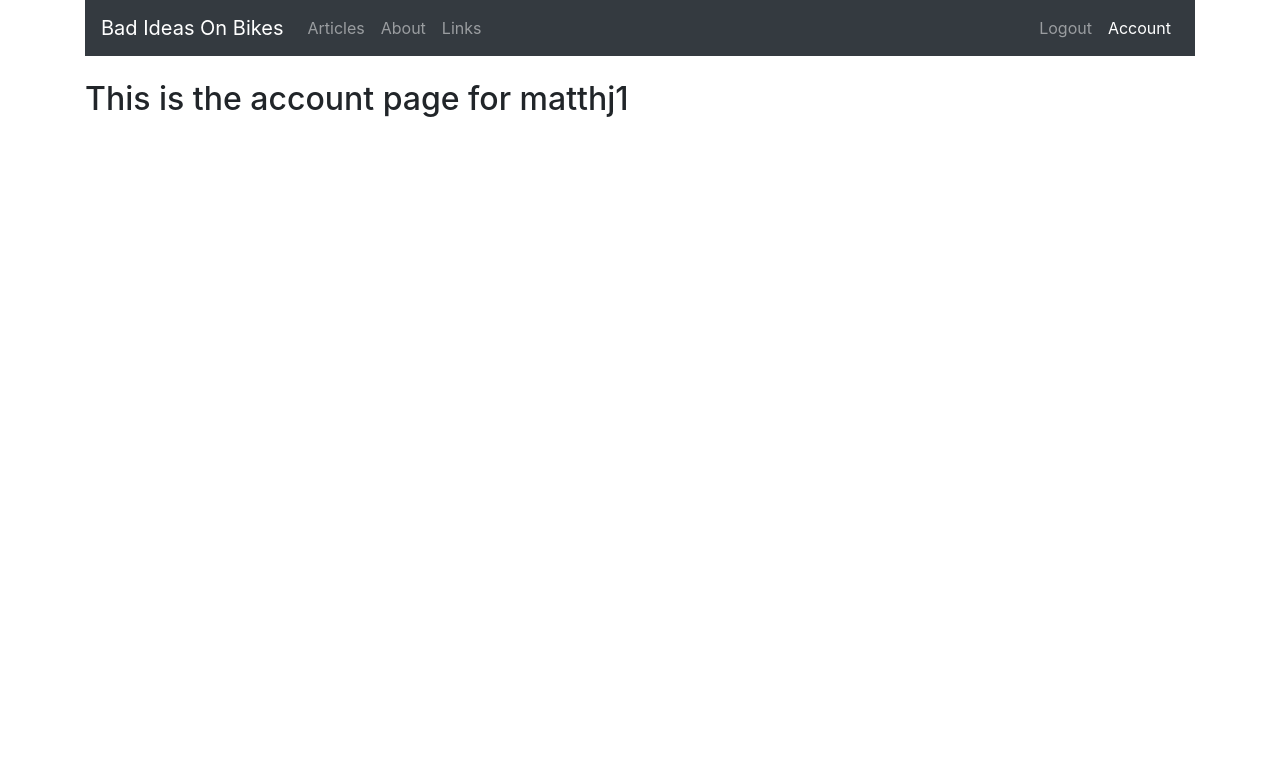
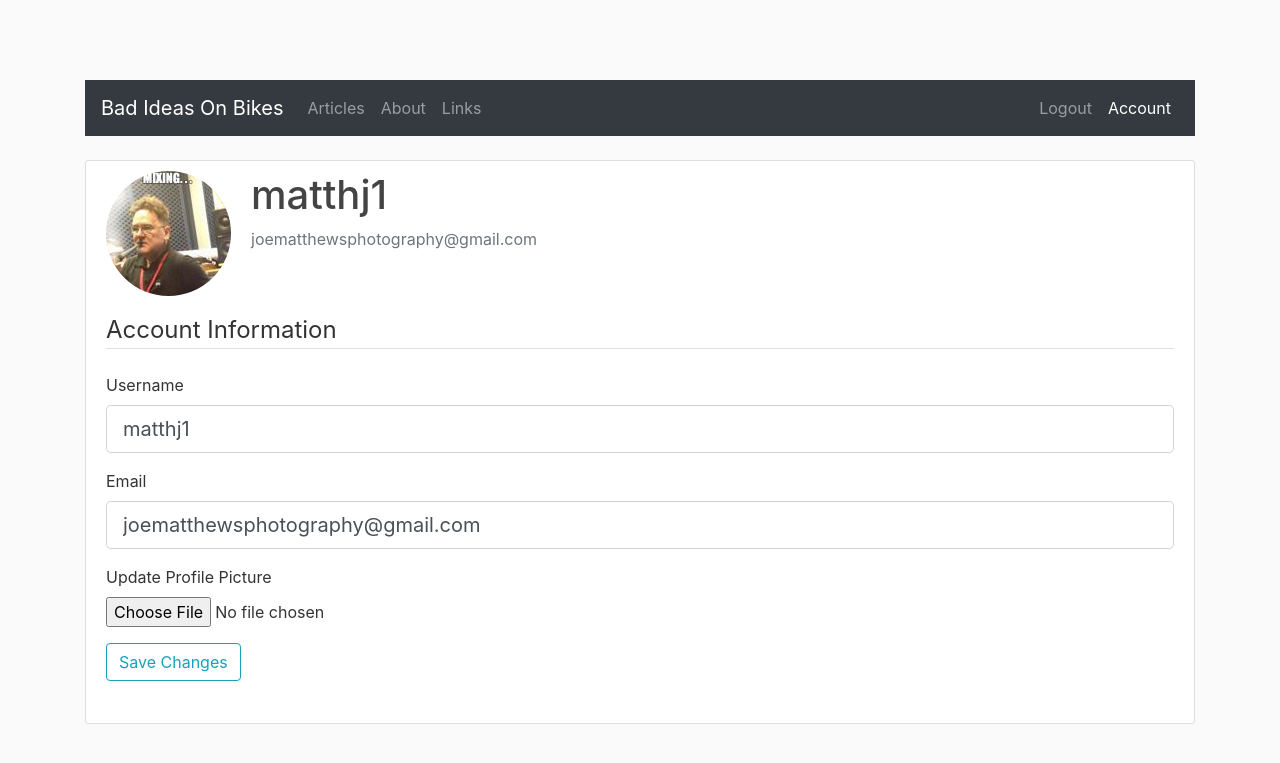
Before and after one commit to matthj1/BadIdeasOnBikesWebsite, a Flask app: page /account in a window 1280 px wide. Shown: the top 763 px of the page. Run offline with Flask 2, Linux system fonts and the light colour scheme; a user stored in the database is signed in; some libraries are stand-ins or nearby versions.

Commit message:
added some image manipulation to resize and square images

```diff
--- a/flaskbiob/forms.py
+++ b/flaskbiob/forms.py
@@ -1,4 +1,6 @@
 from flask_wtf import FlaskForm
+from flask_wtf.file import FileField, FileAllowed
+from flask_login import current_user
 from wtforms import StringField, PasswordField, SubmitField, BooleanField
 from wtforms.validators import DataRequired, Length, Email, EqualTo, ValidationError
 from flaskbiob.models import Users
@@ -27,3 +29,22 @@ class LoginForm(FlaskForm):
     password = PasswordField("Password", validators=[DataRequired()])
     remember = BooleanField("Remember Me")
     submit = SubmitField("Log in")
+
+
+class UpdateAccountForm(FlaskForm):
+    username = StringField("Username", validators=[DataRequired(), Length(min=2, max=20)])
+    email = StringField("Email", validators=[DataRequired(), Email()])
+    picture = FileField("Update Profile Picture", validators=[FileAllowed(["jpg", "jpeg", "png"])])
+    submit = SubmitField("Save Changes")
+
+    def validate_username(self, username):
+        if username.data != current_user.username:
+            user = Users.query.filter_by(username=username.data).first()
+            if user:
+                raise ValidationError("User already exists")
+
+    def validate_email(self, email):
+        if email.data != current_user.email:
+            email = Users.query.filter_by(email=email.data).first()
+            if email:
+                raise ValidationError("User account with this email already exists")
--- a/flaskbiob/models.py
+++ b/flaskbiob/models.py
@@ -11,7 +11,7 @@ class Users(db.Model, UserMixin):
     id = db.Column(db.Integer, primary_key=True)
     username = db.Column(db.String(20), unique=True, nullable=False)
     email = db.Column(db.String(100), unique=True, nullable=False)
-    image_file = db.Column(db.String(20), nullable=False, default="default.jpg")
+    image_file = db.Column(db.String(20), nullable=False, default="default.png")
     password = db.Column(db.String(60), nullable=False)
     posts = db.relationship("Posts", backref="Author", lazy=True)
 
--- a/flaskbiob/routes.py
+++ b/flaskbiob/routes.py
@@ -1,8 +1,12 @@
+import secrets
+import os
+from PIL import Image
 from flask import render_template, flash, redirect, url_for, request
-from flaskbiob.forms import RegistrationForm, LoginForm
+from flaskbiob.forms import RegistrationForm, LoginForm, UpdateAccountForm
 from flaskbiob import app, db, bcrypt
 from flaskbiob.models import Users, Posts
 from flask_login import login_user, logout_user, current_user, login_required
+from sqlalchemy import func
 
 posts = ({
     "author": "Joe Matthews",
@@ -71,7 +75,46 @@ def logoutPage():
     return redirect(url_for("homePage"))
 
 
-@app.route("/account")
+def save_picture(form_picture):
+    random_hex = secrets.token_hex(8)
+    _, f_ext = os.path.splitext(form_picture.filename)
+    picture_fn = random_hex + f_ext
+    picture_path = os.path.join(app.root_path, 'static/profile_pics', picture_fn)
+
+    image = Image.open(form_picture)
+
+    max_dimension = 125
+
+    size_x, size_y = image.size
+
+    if size_x > size_y:
+        scale = size_y / max_dimension
+    else:
+        scale = size_x / max_dimension
+
+    new_dimensions = (size_x // scale, size_y // scale)
+    image.thumbnail(new_dimensions)
+    new = image.crop(((new_dimensions[0] - max_dimension) // 2, 0,
+                      max_dimension + (new_dimensions[0] - max_dimension) // 2, max_dimension))
+    new.save(picture_path)
+    return picture_fn
+
+
+@app.route("/account", methods=["GET", "POST"])
 @login_required
 def accountPage():
-    return render_template("Account.html", title="Account")
+    form = UpdateAccountForm()
+    if form.validate_on_submit():
+        if form.picture.data:
+            picture_file = save_picture(form.picture.data)
+            current_user.image_file = picture_file
+        current_user.username = form.username.data
+        current_user.email = form.email.data.lower()
+        db.session.commit()
+        flash("Account Updated!", "success")
+        return redirect(url_for("accountPage"))
+    elif request.method == "GET":
+        form.username.data = current_user.username
+        form.email.data = current_user.email
+    image_file = url_for("static", filename="profile_pics/" + current_user.image_file)
+    return render_template("Account.html", title="Account", image_file=image_file, form=form)
--- /dev/null
+++ b/flaskbiob/static/main.css
@@ -0,0 +1,80 @@
+body {
+  background: #fafafa;
+  color: #333333;
+  margin-top: 5rem;
+}
+
+h1, h2, h3, h4, h5, h6 {
+  color: #444444;
+}
+
+.bg-steel {
+  background-color: #5f788a;
+}
+
+.site-header .navbar-nav .nav-link {
+  color: #cbd5db;
+}
+
+.site-header .navbar-nav .nav-link:hover {
+  color: #ffffff;
+}
+
+.site-header .navbar-nav .nav-link.active {
+  font-weight: 500;
+}
+
+.content-section {
+  background: #ffffff;
+  padding: 10px 20px;
+  border: 1px solid #dddddd;
+  border-radius: 3px;
+  margin-bottom: 20px;
+}
+
+.article-title {
+  color: #444444;
+}
+
+a.article-title:hover {
+  color: #428bca;
+  text-decoration: none;
+}
+
+.article-content {
+  white-space: pre-line;
+}
+
+.article-img {
+  height: 65px;
+  width: 65px;
+  margin-right: 16px;
+}
+
+.article-metadata {
+  padding-bottom: 1px;
+  margin-bottom: 4px;
+  border-bottom: 1px solid #e3e3e3
+}
+
+.article-metadata a:hover {
+  color: #333;
+  text-decoration: none;
+}
+
+.article-svg {
+  width: 25px;
+  height: 25px;
+  vertical-align: middle;
+}
+
+.account-img {
+  height: 125px;
+  width: 125px;
+  margin-right: 20px;
+  margin-bottom: 16px;
+}
+
+.account-heading {
+  font-size: 2.5rem;
+}
--- a/flaskbiob/templates/Account.html
+++ b/flaskbiob/templates/Account.html
@@ -1,4 +1,60 @@
 {% extends "BASE.html" %}
     {% block content %}
-        <h2>This is the account page for {{ current_user.username }}</h2>
+        <div class="content-section">
+          <div class="media">
+            <img class="rounded-circle account-img" src="{{ image_file }}">
+            <div class="media-body">
+              <h2 class="account-heading">{{ current_user.username }}</h2>
+              <p class="text-secondary">{{ current_user.email }}</p>
+            </div>
+          </div>
+            <form method="POST" action="" enctype="multipart/form-data">
+                {{form.hidden_tag() }}
+                <fieldset class="form-group">
+                    <legend class="border-bottom mb-4">
+                        Account Information
+                    </legend>
+                    <div class="form-group">
+                        {{ form.username.label(class="form-control-label") }}
+
+                        {% if form.username.errors %}
+                            {{ form.username(class="form-control form-control-lg is-invalid") }}
+                            <div class="invalid-feedback">
+                                {% for error in form.username.errors %}
+                                    <span>{{ error }}</span>
+                                {% endfor %}
+                            </div>
+                        {% else %}
+                            {{ form.username(class="form-control form-control-lg") }}
+                        {% endif %}
+                    </div>
+                    <div class="form-group">
+                        {{ form.email.label(class="form-control-label") }}
+
+                        {% if form.email.errors %}
+                            {{ form.email(class="form-control form-control-lg is-invalid") }}
+                            <div class="invalid-feedback">
+                                {% for error in form.email.errors %}
+                                    <span>{{ error }}</span>
+                                {% endfor %}
+                            </div>
+                        {% else %}
+                            {{ form.email(class="form-control form-control-lg") }}
+                        {% endif %}
+                    </div>
+                    <div class="form-group">
+                        {{ form.picture.label() }}
+                        {{ form.picture(class="form-control-file") }}
+                        {% if form.picture.errors %}
+                            {% for error in form.picture.errors %}
+                        <span class="text-danger">{{ error }}</span><br>
+                            {% endfor %}
+                        {% endif %}
+                    </div>
+                    <div class="form-group">
+                        {{form.submit(class="btn btn-outline-info")}}
+                    </div>
+                </fieldset>
+            </form>
+        </div>
     {% endblock content %}
--- a/flaskbiob/templates/BASE.html
+++ b/flaskbiob/templates/BASE.html
@@ -4,6 +4,8 @@
     <meta charset="UTF-8">
 
     <link rel="stylesheet" href="https://stackpath.bootstrapcdn.com/bootstrap/4.5.2/css/bootstrap.min.css" integrity="sha384-JcKb8q3iqJ61gNV9KGb8thSsNjpSL0n8PARn9HuZOnIxN0hoP+VmmDGMN5t9UJ0Z" crossorigin="anonymous">
+
+    <link rel="stylesheet" type="text/css" href="{{ url_for('static', filename='main.css') }}">
 
     <title>Bad Ideas on Bikes</title>
 </head>
```
Also changed, not shown: flaskbiob/site.db, flaskbiob/static/profile_pics/2b159794a454580e.jpg (added), flaskbiob/static/profile_pics/ae2ca629f3e22512.jpg (added), flaskbiob/static/profile_pics/default.png (added), flaskbiob/static/profile_pics/fc821796614fa5d0.jpg (added).
